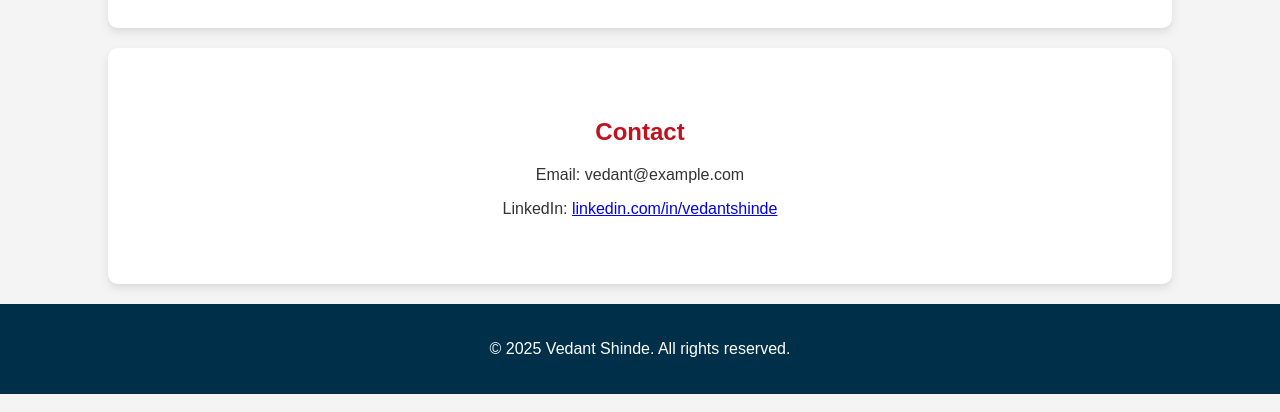
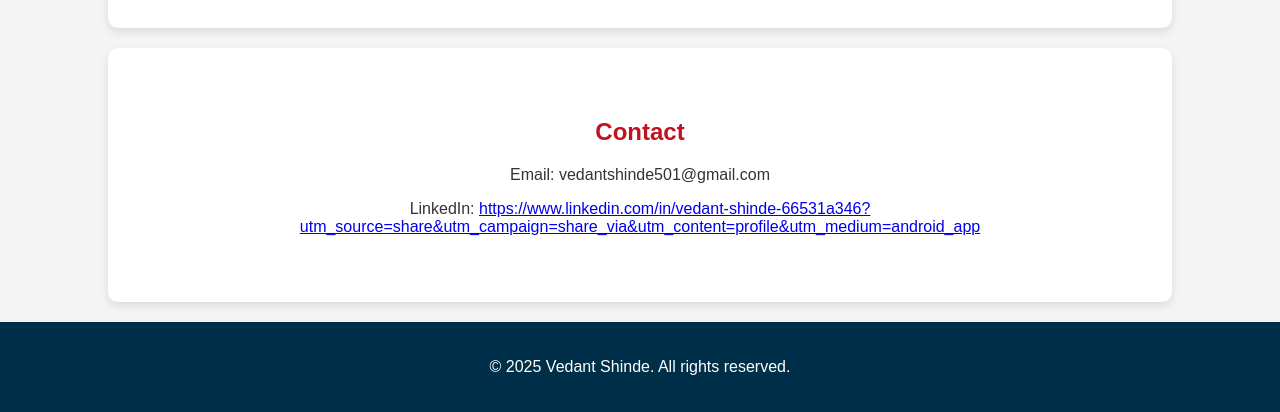
Before and after one commit to Vedshinde06/Static_Web, a plain HTML site: page index.html in a window 1280 px wide. Shown: the part 1519-1931 px from the top of the page. Drawn offline with Linux system fonts and the light colour scheme.

Commit message:
Updated the web

```diff
--- a/index.html
+++ b/index.html
@@ -54,8 +54,8 @@
 
     <section id="contact">
         <h2>Contact</h2>
-        <p>Email: vedant@example.com</p>
-        <p>LinkedIn: <a href="#">linkedin.com/in/vedantshinde</a></p>
+        <p>Email: vedantshinde501@gmail.com</p>
+        <p>LinkedIn: <a href="#">https://www.linkedin.com/in/vedant-shinde-66531a346?utm_source=share&utm_campaign=share_via&utm_content=profile&utm_medium=android_app</a></p>
     </section>
 
     <footer>
```
